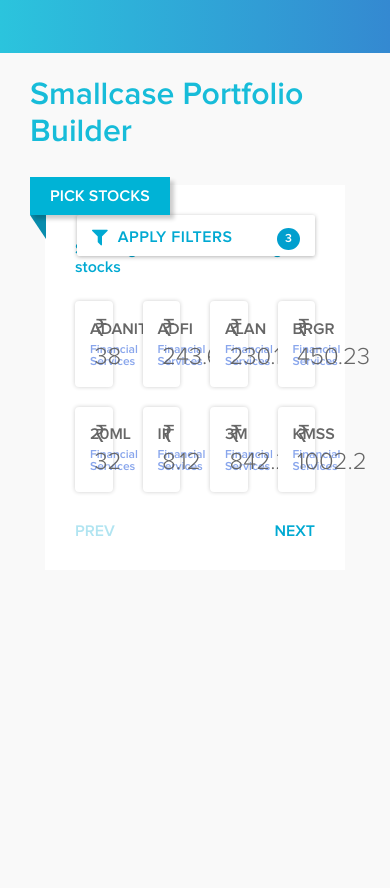
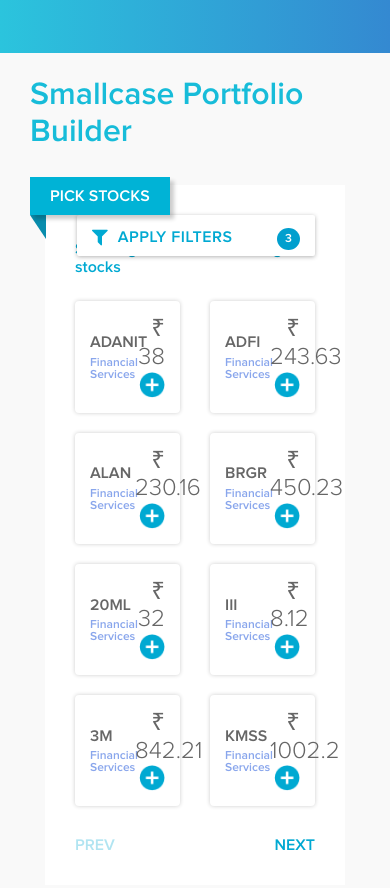
Before and after one commit to ssolanki/smallcase, a React app: page / in a window 390 px wide. Shown: the top 888 px of the page. Built offline with nearby package versions, Linux system fonts and the light colour scheme.

Commit message:
media queries added, having issue with css loaders

```diff
--- a/package.json
+++ b/package.json
@@ -24,12 +24,15 @@
     "extract-text-webpack-plugin": "^3.0.0",
     "file-loader": "^0.11.2",
     "html-webpack-plugin": "^2.29.0",
+    "node-sass": "^4.5.3",
     "normalize.css": "^7.0.0",
+    "postcss-loader": "^2.0.6",
     "preact": "^8.2.1",
     "preact-compat": "^3.16.0",
     "react": "^15.6.1",
     "react-dom": "^15.6.1",
     "react-router-dom": "^4.1.2",
+    "sass-loader": "^6.0.6",
     "standard": "^10.0.2",
     "standard-loader": "^6.0.1",
     "style-loader": "^0.18.2",
--- a/src/components/Portfolio/Overview/Overview.css
+++ b/src/components/Portfolio/Overview/Overview.css
@@ -60,3 +60,8 @@
   text-transform: uppercase;
   cursor: pointer;
 }
+@media (max-width: 768px) {
+  .container{
+    margin-top: 30px;
+  }
+}
--- a/src/components/Portfolio/Portfolio.css
+++ b/src/components/Portfolio/Portfolio.css
@@ -43,3 +43,8 @@
   display: table;
   clear: both;
 }
+@media (max-width: 768px) {
+  .stocksInfo, .overview{
+    width: 100%;
+  }
+}
--- a/src/components/StocksList/StockInfo/StockInfo.css
+++ b/src/components/StocksList/StockInfo/StockInfo.css
@@ -58,3 +58,11 @@
   display: table;
   clear: both;
 }
+@media (max-width: 768px) {
+  .otherInfo:hover .price{
+    display: block;
+  }
+  .button{
+    display: block;
+  }
+}
--- a/src/components/StocksList/StocksList.css
+++ b/src/components/StocksList/StocksList.css
@@ -61,7 +61,10 @@
   border-top: 24px solid #098DAD;
   border-left: 16px solid transparent;
 }
-.col3{
+.stocksContainer{
+  min-height: 210px;
+}
+.stockWidget{
   width: 25%;
   display: inline-block;
   padding: 0px 15px;
@@ -100,3 +103,11 @@
 .prev:hover{
   text-decoration: underline;
 }
+@media (max-width: 768px) {
+  .stocksContainer{
+    min-height: 340px;
+  }
+  .stockWidget {
+    width: 50%;
+  }
+}
--- a/src/components/StocksList/StocksList.js
+++ b/src/components/StocksList/StocksList.js
@@ -59,7 +59,7 @@
         return
       }
       const isStockAdded = Object.keys(addedStocks).includes(key)
-      stocksList.push(<div className={styles.col3} key={index}> <StockInfo name={key} price={prices[key]} addStock={this.addStock} isAdded={isStockAdded} /> </div>)
+      stocksList.push(<div className={styles.stockWidget} key={index}> <StockInfo name={key} price={prices[key]} addStock={this.addStock} isAdded={isStockAdded} /> </div>)
     })
 
     return (
@@ -75,7 +75,9 @@
             <span className={styles.text}> apply filters </span>
             <span className={styles.count}> 3 </span>
           </div>
-          {stocksList}
+          <div className={styles.stocksContainer}>
+            {stocksList}
+          </div>
           <div className={styles.actionSection}>
             <div className={prevBtnClass} onClick={this.showPrevStocks}> prev </div>
             <div className={nextBtnClass} onClick={this.showNextStocks}> next </div>
--- a/webpack.config.js
+++ b/webpack.config.js
@@ -28,7 +28,16 @@
       exclude: /node_modules/
     }, {
       test: /\.css$/,
-      use: ExtractTextPlugin.extract(['css-loader?modules,localIdentName="[name]-[local]-[hash:base64:6]",camelCase'])
+      use: [{
+        loader: 'style-loader'
+      }, {
+        loader: 'css-loader',
+        options: {
+          modules: true,
+          localIdentName: '[name]-[local]-[hash:base64:6]',
+          camelCase: true
+        }
+      }]
     }, {
       test: /\.(jpe?g$|gif|png|woff|woff2|eot|otf|ttf|svg)$/,
       loader: 'file-loader?limit=100000'
```
